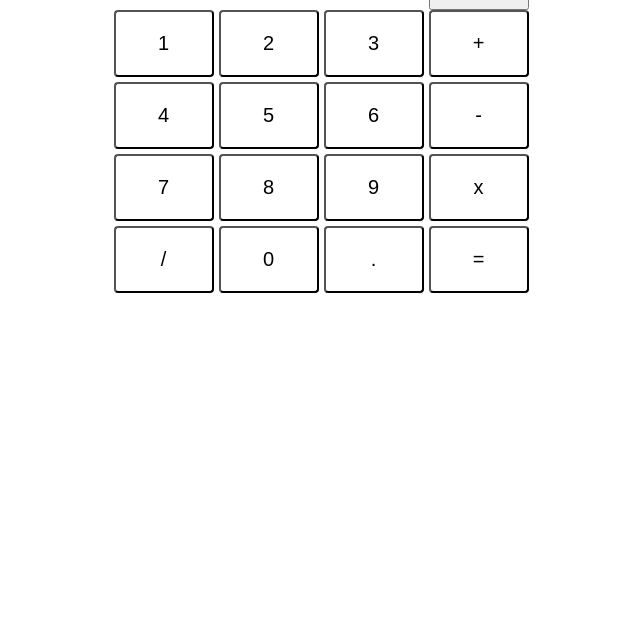
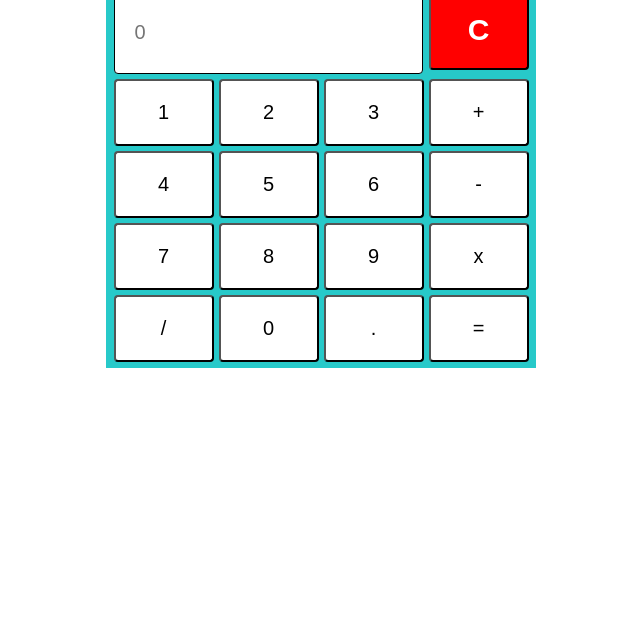
Before and after one commit to Kumaran-raja/Calculator, a plain HTML site: page index.html in a window 1280 px wide. Shown: the part 162-800 px from the top of the page, without its empty margins (319-959 px from the left). Drawn offline with Linux system fonts and the light colour scheme.

Commit message:
Update style.css

```diff
--- a/css/style.css
+++ b/css/style.css
@@ -14,16 +14,16 @@
 }
 
 input{
-    width: 305px;
+    width: 285px;
     height: 80px;
-    color: white;
+    color: black;
     display: block;
     background-color: white;
-    /* margin-left: auto; */
     border-radius: 4px;
     margin-bottom: 5px;
-    border-style: none;
-    /* margin-right: auto; */
+    font-size: 20px;
+    padding-left: 20px;
+    border: 1px solid black;
 }
 .keys{
     display: flex;
@@ -34,18 +34,8 @@ input{
     padding: 20px;
     background-color: white;
 }
-/* .keys2{
-    display: flex;
-    justify-content: center;
-    font-size: 20px;
-
-    color: white;
-    padding: 20px;
-    background-color: darkgray;
-} */
 ::placeholder{
     font-size: 20px;
-    padding-left: 20px;
 }
 h2{
     color: white;
@@ -53,3 +43,22 @@ h2{
     font-size: 40px;
     margin-bottom:5px;
 }
+.cancel{
+    background-color: red;
+    width: 100px;
+    height: 80px;
+    border-radius: 4px;
+    color: white;
+}
+h1{
+    text-align: center; font-size: 30px;
+}
+.cals{
+    display: block;
+    margin-right: auto;
+    margin-left: auto;
+    width: 430px;
+    height: 430px;
+    background-color: rgb(39, 201, 201);
+    margin-top: 100px;
+}
```
